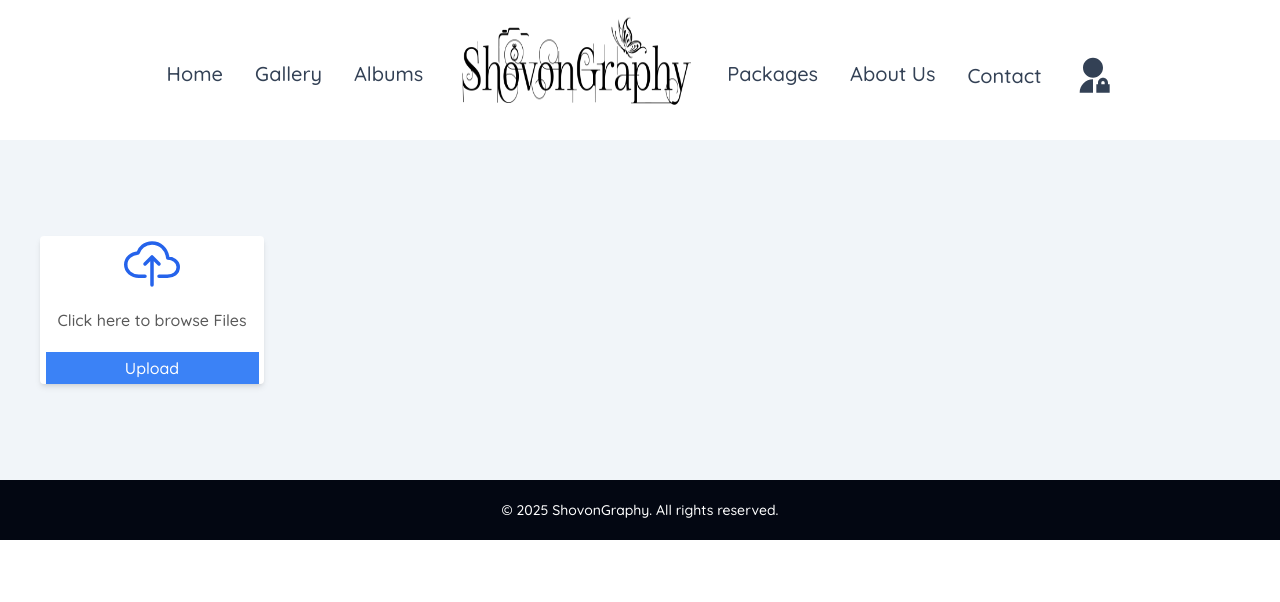
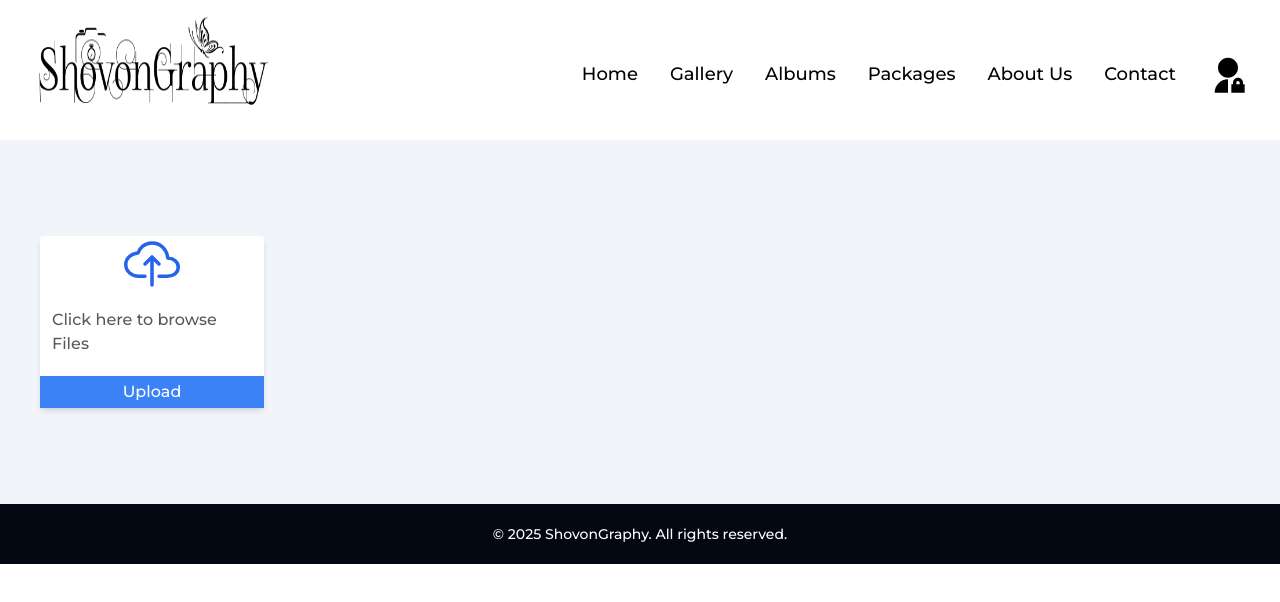
Before and after one commit to ushanasif/ShovonGraphy-Client, a React (Vite) app: page /gallery in a window 1280 px wide. Shown: the top 602 px of the page. Built offline with nearby package versions, Linux system fonts and the light colour scheme; a web font is replaced by a local one.

Commit message:
homepage responsive

```diff
--- a/src/components/About.jsx
+++ b/src/components/About.jsx
@@ -2,15 +2,15 @@ import loveImage from '../assets/images/calligraphy-red-double-heart-vectorart_7
 
 const About = () => {
   return (
-    <div className="min-h-screen pt-16 pb-32 px-20 my-font text-black text-center my-5">
+    <div className="bg-white min-h-screen pt-16 pb-32 px-12 my-font text-amber-700 text-center my-5">
       <div className="mb-5 flex flex-col">
           <span className='uppercase'>ShovonGraphy</span>
           <span className='text-2xl'>PHOTOGRAPHY and CINEMATOGRAPHY</span>
 
       </div>
 
-      <p className=" text-gray-950 text-[18px] leading-8 text-base">
-        {" "}
+      <p className="leading-8 text-center text-black myfont-thin">
+
         we capture the magic of your wedding day with timeless, heartfelt
         photography. Our passion is telling love stories through stunning,
         natural imagery, preserving every smile, tear, and joyful moment. We’re available to document your special day
--- a/src/components/Gallery.jsx
+++ b/src/components/Gallery.jsx
@@ -1,86 +1,19 @@
+import img from '../assets/images/istockphoto-2160439321-1024x1024.jpg';
+
+const images = [img, img,img,img,img,img,img,img,img,]
+
 const ImageGallery = () => {
   return (
-    <>
-      <div className="bg-black my-20">
-        <div
-          className="container mx-auto py-8 grid grid-cols-2 md:grid-cols-3 gap-4"
-          data-aos="zoom-in-down"
-          data-aos-duration="2000"
-        >
-          <div className="grid gap-4">
-            <div>
-              <img
-                className="h-auto max-w-full rounded-lg"
-                src="https://flowbite.s3.amazonaws.com/docs/gallery/masonry/image.jpg"
-                alt=""
-              />
-            </div>
-            <div>
-              <img
-                className="h-auto max-w-full rounded-lg"
-                src="https://flowbite.s3.amazonaws.com/docs/gallery/masonry/image-1.jpg"
-                alt=""
-              />
-            </div>
-            <div>
-              <img
-                className="h-auto max-w-full rounded-lg"
-                src="https://flowbite.s3.amazonaws.com/docs/gallery/masonry/image-2.jpg"
-                alt=""
-              />
-            </div>
-          </div>
-
-
-          <div className="grid gap-4">
-            <div>
-              <img
-                className="h-auto max-w-full rounded-lg"
-                src="https://flowbite.s3.amazonaws.com/docs/gallery/masonry/image-3.jpg"
-                alt=""
-              />
-            </div>
-            <div>
-              <img
-                className="h-auto max-w-full rounded-lg"
-                src="https://flowbite.s3.amazonaws.com/docs/gallery/masonry/image-4.jpg"
-                alt=""
-              />
-            </div>
-            <div>
-              <img
-                className="h-auto max-w-full rounded-lg"
-                src="https://flowbite.s3.amazonaws.com/docs/gallery/masonry/image-5.jpg"
-                alt=""
-              />
-            </div>
-          </div>
-          <div className="grid gap-4">
-            <div>
-              <img
-                className="h-auto max-w-full rounded-lg"
-                src="https://flowbite.s3.amazonaws.com/docs/gallery/masonry/image-6.jpg"
-                alt=""
-              />
-            </div>
-            <div>
-              <img
-                className="h-auto max-w-full rounded-lg"
-                src="https://flowbite.s3.amazonaws.com/docs/gallery/masonry/image-7.jpg"
-                alt=""
-              />
-            </div>
-            <div>
-              <img
-                className="h-auto max-w-full rounded-lg"
-                src="https://flowbite.s3.amazonaws.com/docs/gallery/masonry/image-8.jpg"
-                alt=""
-              />
-            </div>
-          </div>
-        </div>
-      </div>
-    </>
+    <div className="grid grid-cols-3 gap-4 p-4">
+      {images.map((src, index) => (
+        <img
+          key={index}
+          src={src}
+          alt={`Gallery ${index + 1}`}
+          className="w-full h-auto hover:scale-105 transition-transform"
+        />
+      ))}
+    </div>
   );
 };
 
--- a/src/components/Navbar.jsx
+++ b/src/components/Navbar.jsx
@@ -1,16 +1,17 @@
 import { useContext, useEffect, useState } from 'react'
-import logoGoldern from "../assets/images/Shovon Graphy-06.png"
+import logoGolden from "../assets/images/Shovon Graphy-06.png"
 import Aos from "aos";
 import { Link, useNavigate} from 'react-router-dom';
 import { AuthContext } from '../contextApi/AuthContextProvider';
-
-import { RiAdminFill } from 'react-icons/ri';
+import { RiAdminFill, RiMenu3Line, RiCloseLine } from 'react-icons/ri';
 
 
 const Navbar = () => {
   const navigate = useNavigate
   const {user, adminLogout} = useContext(AuthContext);
-  const [isDorpdown, setIsDropdown] = useState(false);
+  const [isDropdown, setIsDropdown] = useState(false);
+  const [isMobileMenuOpen, setIsMobileMenuOpen] = useState(false)
+
 
   useEffect(() => {
     Aos.init();
@@ -24,9 +25,9 @@ const Navbar = () => {
   return (
     <>
 
-      <div className='bg-white w-full pt-3 top-0 z-50'>
-        <div className='container mx-auto'>
-             <ul className='flex justify-center items-center gap-8 text-xl text-slate-700'>
+       {/* <nav className='bg-white w-full pt-3 top-0 z-50'>
+        <div className='md:container md:mx-auto'>
+             <ul className='md:flex md:justify-center md:items-center md:gap-8 md:text-xl'>
                  <li className='menu-list'><Link to="/">Home</Link></li>
                  <li className='menu-list'><Link to="/gallery">Gallery</Link></li>
                  <li className='menu-list'><Link to="/albums">Albums</Link></li>
@@ -41,11 +42,16 @@ const Navbar = () => {
                    <li  className='relative cursor-pointer' onClick={()=>setIsDropdown(!isDorpdown)}>
                    <span><RiAdminFill className='size-10' /></span>
                   {
-                     isDorpdown && (
+                     isDropdown && (
                       <ul className='bg-white text-black rounded absolute z-10'>
-                        <li className='border-b border-gray-400 px-2 pr-3 py-1'><Link to="/admin/dashboard">Dashboard</Link></li>
 
-                        <li className='border-b border-gray-400 px-2 pr-3 py-1'><button onClick={handleLogout}>Logout</button></li>
+
+                        {
+                            user ? <> <li className='border-b border-gray-400 px-2 pr-3 py-1'><Link to="/admin/dashboard">Dashboard</Link></li>
+
+                            <li className='border-b border-gray-400 px-2 pr-3 py-1'><button onClick={handleLogout}>Logout</button></li>
+                            </> : <li className='border-b border-gray-400 px-2 pr-3 py-1'><Link to="/admin/login">Login</Link></li>
+                        }
 
                       </ul>
                      )
@@ -54,7 +60,66 @@ const Navbar = () => {
 
               </ul>
         </div>
+      </nav>  */}
+
+    <nav className='bg-white w-full pt-3 top-0 z-50 shadow-md'>
+      <div className='container mx-auto flex justify-between items-center px-4 md:px-8'>
+        <Link to='/'>
+          <img src={logoGolden} alt='shovongraphy' className='w-40 h-20 md:w-60 md:h-32' />
+        </Link>
+
+        {/* Mobile Menu Button */}
+        <button
+          className='lg:hidden text-3xl'
+          onClick={() => setIsMobileMenuOpen(!isMobileMenuOpen)}
+        >
+          {isMobileMenuOpen ? <RiCloseLine /> : <RiMenu3Line />}
+        </button>
+
+        {/* Desktop Menu */}
+        <ul className='hidden lg:flex lg:items-center lg:gap-8 text-lg'>
+          <li className='menu-list'><Link to='/'>Home</Link></li>
+          <li className='menu-list'><Link to='/gallery'>Gallery</Link></li>
+          <li className='menu-list'><Link to='/albums'>Albums</Link></li>
+          <li className='menu-list'><Link to='/packages'>Packages</Link></li>
+          <li className='menu-list'><Link to='/about'>About Us</Link></li>
+          <li className='menu-list'><Link to='/contact'>Contact</Link></li>
+
+          <li className='relative cursor-pointer' onClick={() => setIsDropdown(!isDropdown)}>
+            <RiAdminFill className='size-10' />
+            {isDropdown && (
+              <ul className='bg-black rounded absolute z-10 right-0 mt-2 shadow-lg w-40'>
+                {user ? (
+                  <>
+                    <li className='border-b border-gray-400 px-4 py-2'><Link to='/admin/dashboard'>Dashboard</Link></li>
+                    <li className='px-4 py-2'><button onClick={handleLogout}>Logout</button></li>
+                  </>
+                ) : (
+                  <li className='px-4 py-2 text-white'><Link to='/admin/login'>Login</Link></li>
+                )}
+              </ul>
+            )}
+          </li>
+        </ul>
       </div>
+
+      {/* Mobile Menu */}
+      {isMobileMenuOpen && (
+            <div className='lg:hidden w-1/2 md:w-1/3 min-h-screen bg-black text-center fixed top-0 right-0 z-50 '>
+              <div onClick={() => setIsMobileMenuOpen(false)} className='flex justify-end p-5'><RiCloseLine className='size-10 bg-white text-black'/></div>
+                <ul className='flex flex-col w-full text-white py-4 space-y-4 shadow-lg'>
+
+                    <li className='menu-list'><Link to='/' onClick={() => setIsMobileMenuOpen(false)}>Home</Link></li>
+                    <li className='menu-list'><Link to='/gallery' onClick={() => setIsMobileMenuOpen(false)}>Gallery</Link></li>
+                    <li className='menu-list'><Link to='/albums' onClick={() => setIsMobileMenuOpen(false)}>Albums</Link></li>
+                    <li className='menu-list'><Link to='/packages' onClick={() => setIsMobileMenuOpen(false)}>Packages</Link></li>
+                    <li className='menu-list'><Link to='/about' onClick={() => setIsMobileMenuOpen(false)}>About Us</Link></li>
+                    <li className='menu-list'><Link to='/contact' onClick={() => setIsMobileMenuOpen(false)}>Contact</Link></li>
+                </ul>
+            </div>
+      )}
+    </nav>
+
 
 
     </>
--- a/src/components/ResponsiveMenu.jsx
+++ b/src/components/ResponsiveMenu.jsx
@@ -12,7 +12,7 @@ const ResponsiveMenu = ({open}) => {
   return (
     <>
       {open && (
-        <div className="absolute left-0 w-full h-screen z-20" data-aos="fade-left">
+        <div className="absolute left-0 w-full h-screen z-20">
           <div className="text-xl font-semibold uppercase text-white bg-orange-400 py-10 m-6 rounded-lg">
             <ul className="flex flex-col justify-center items-center gap-10">
               <li>
--- a/src/index.css
+++ b/src/index.css
@@ -1,4 +1,6 @@
-@import url('https://fonts.googleapis.com/css2?family=Quicksand:wght@300..700&display=swap');
+@import url('https://fonts.googleapis.com/css2?family=Outfit:wght@100..900&display=swap');
+@import url('https://fonts.googleapis.com/css2?family=Jost:ital,wght@0,100..900;1,100..900&display=swap');
+@import url('https://fonts.googleapis.com/css2?family=Montserrat:ital,wght@0,100..900;1,100..900&display=swap');
 @tailwind base;
 @tailwind components;
 @tailwind utilities;
@@ -15,12 +17,16 @@
 }
 
 .my-font{
-    font-family: "Quicksand", sans-serif;
+    font-family: "Montserrat", sans-serif;
     font-weight: 500;
 }
 
 .myfont-thin{
-    font-weight: 300;
+    font-weight: 400;
+}
+
+.my-color{
+    color: #d8d2ca;
 }
 
 .hero-bg-image{
```
